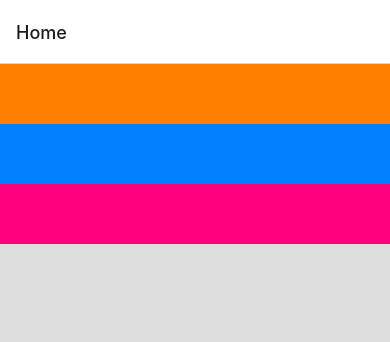
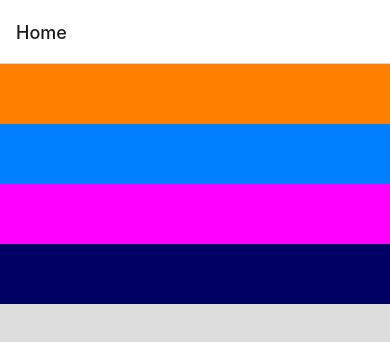
Before and after one commit to yjsoon/codeexp23colorsapp, a React Native app: screen / in a window 390 px wide. Shown: the top 342 px of the page. Built offline with nearby package versions, Linux system fonts and the light colour scheme.

Commit message:
Added FlatList and state variable

```diff
--- a/App.js
+++ b/App.js
@@ -1,15 +1,29 @@
+import { useState } from "react";
 import { StatusBar } from "expo-status-bar";
-import { StyleSheet, Text, View } from "react-native";
+import { StyleSheet, Text, View, FlatList } from "react-native";
 import { createStackNavigator } from "@react-navigation/stack";
 import { NavigationContainer } from "@react-navigation/native";
 import BlockRGB from "./components/BlockRGB";
 
 function HomeScreen() {
+  const [colorArray, setColorArray] = useState([
+    { red: 255, green: 127, blue: 0, id: "0" },
+    { red: 0, green: 127, blue: 255, id: "1" },
+    { red: 255, green: 0, blue: 255, id: "2" },
+    { red: 0, green: 0, blue: 100, id: "3" }
+  ]);
+
+  function renderBlockRGB({ item }) {
+    return <BlockRGB red={item.red} green={item.green} blue={item.blue} />;
+  }
+
   return (
     <View style={styles.container}>
-      <BlockRGB red={255} green={127} blue={0} />
-      <BlockRGB red={0} green={127} blue={255} />
-      <BlockRGB red={255} green={0} blue={127} />
+      <FlatList
+        style={styles.list}
+        data={colorArray}
+        renderItem={renderBlockRGB}
+      />
     </View>
   );
 }
@@ -31,5 +45,8 @@ const styles = StyleSheet.create({
     flex: 1,
     backgroundColor: "#ddd",
     alignItems: "center"
+  },
+  list: {
+    width: "100%"
   }
 });
```
